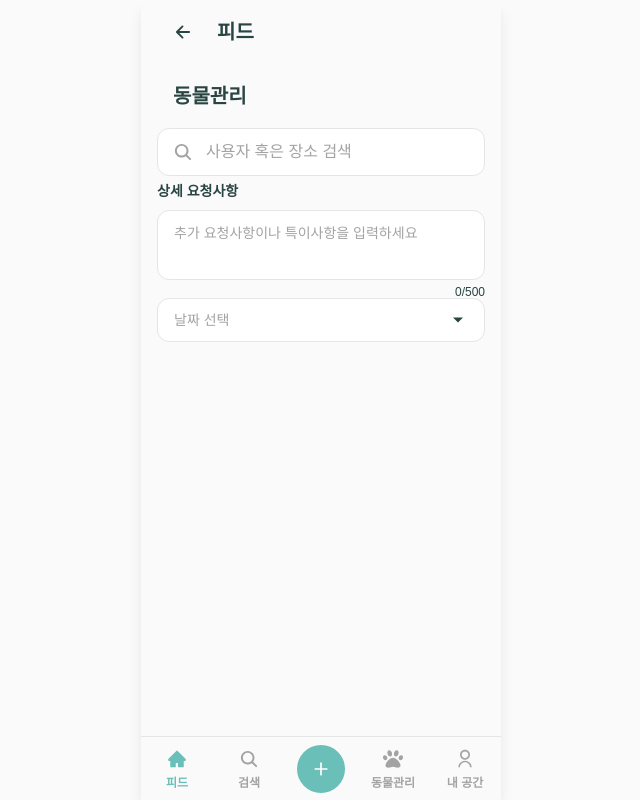
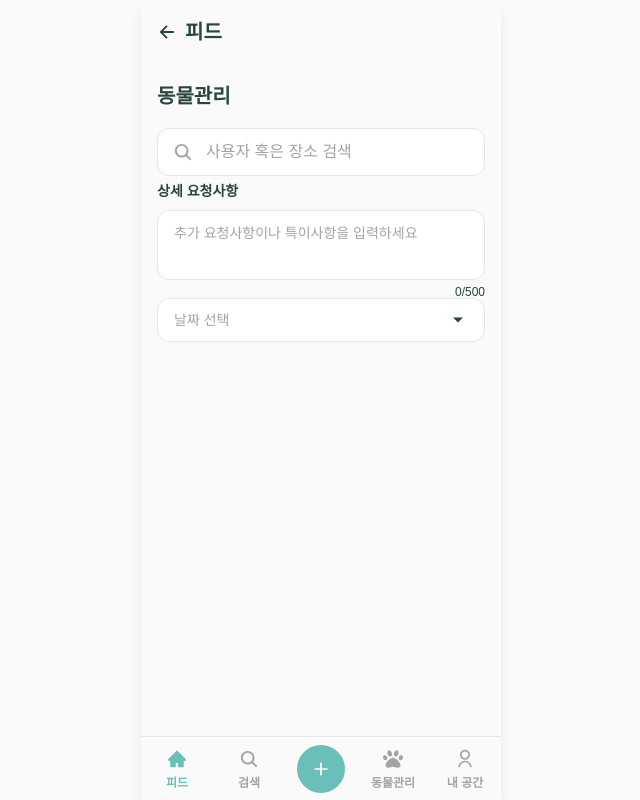
Before and after one commit to dlsqja/jellypaw, a React (Vite) app in the folder frontend/jellypaw-web/: page /feed in a window 1280 px wide. Shown: the whole page, without its empty margins (319-959 px from the left). Built offline with nearby package versions, Linux system fonts and the light colour scheme; a web font is replaced by a local one.

Commit message:
feat : header 수정

```diff
--- a/frontend/jellypaw-web/src/components/headers/BackHeader.tsx
+++ b/frontend/jellypaw-web/src/components/headers/BackHeader.tsx
@@ -1,3 +1,4 @@
+import { useNavigate } from 'react-router-dom';
 import { IoArrowBack } from 'react-icons/io5';
 
 interface BackHeaderProps {
@@ -5,10 +6,16 @@ interface BackHeaderProps {
 }
 
 export default function BackHeader({ title }: BackHeaderProps) {
+  const navigate = useNavigate();
+
+  const handleBack = () => {
+    navigate(-1);
+  };
+
   return (
-    <div className="w-full h-16 bg-gray-100 flex items-center ps-4">
-      <div className="flex items-center gap-4">
-        <IoArrowBack size={20} color="#284542" className="mr-2" />
+    <div className="w-full h-16 bg-gray-100 flex items-center">
+      <div className="flex items-center gap-2">
+        <IoArrowBack size={20} color="#284542" className="cursor-pointer" onClick={handleBack} />
         <div className="text-aqua-500 h4-b">{title}</div>
       </div>
     </div>
--- a/frontend/jellypaw-web/src/components/headers/Header.tsx
+++ b/frontend/jellypaw-web/src/components/headers/Header.tsx
@@ -4,7 +4,7 @@ interface HeaderProps {
 
 export default function Header({ title }: HeaderProps) {
   return (
-    <div className="w-full h-16 bg-gray-100 flex items-center ps-4">
+    <div className="w-full h-16 bg-gray-100 flex items-center">
       <div className="text-aqua-500 h4-b">{title}</div>
     </div>
   );
```
Also changed, not shown: 1 other file (tests, documents, lock files or other folders).
